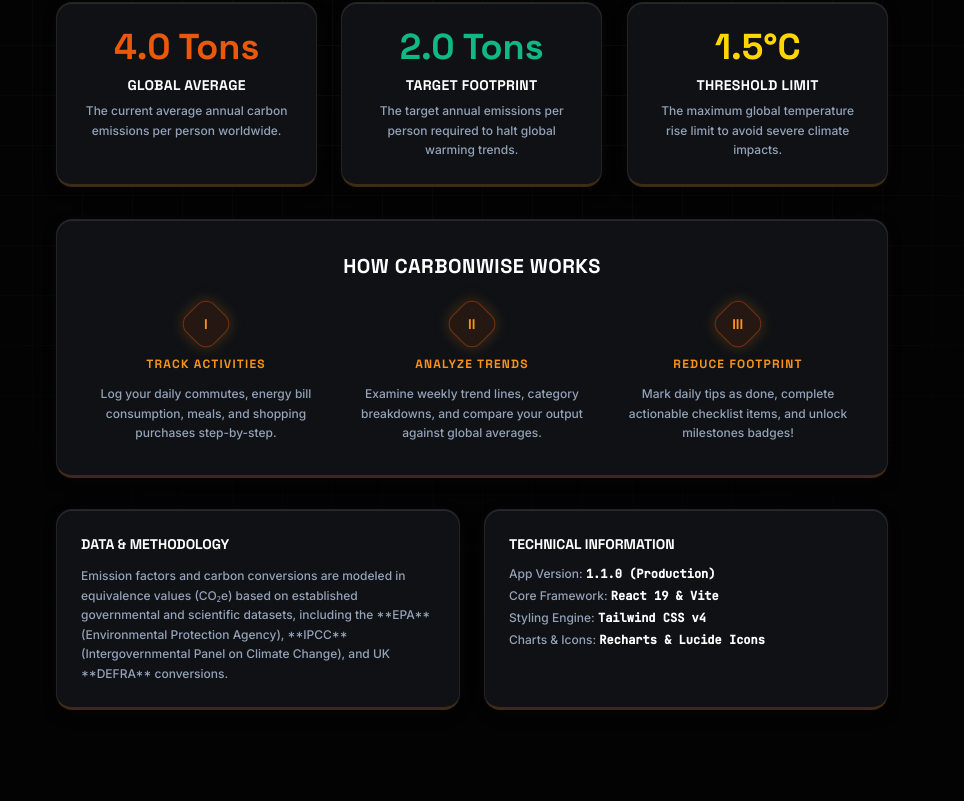
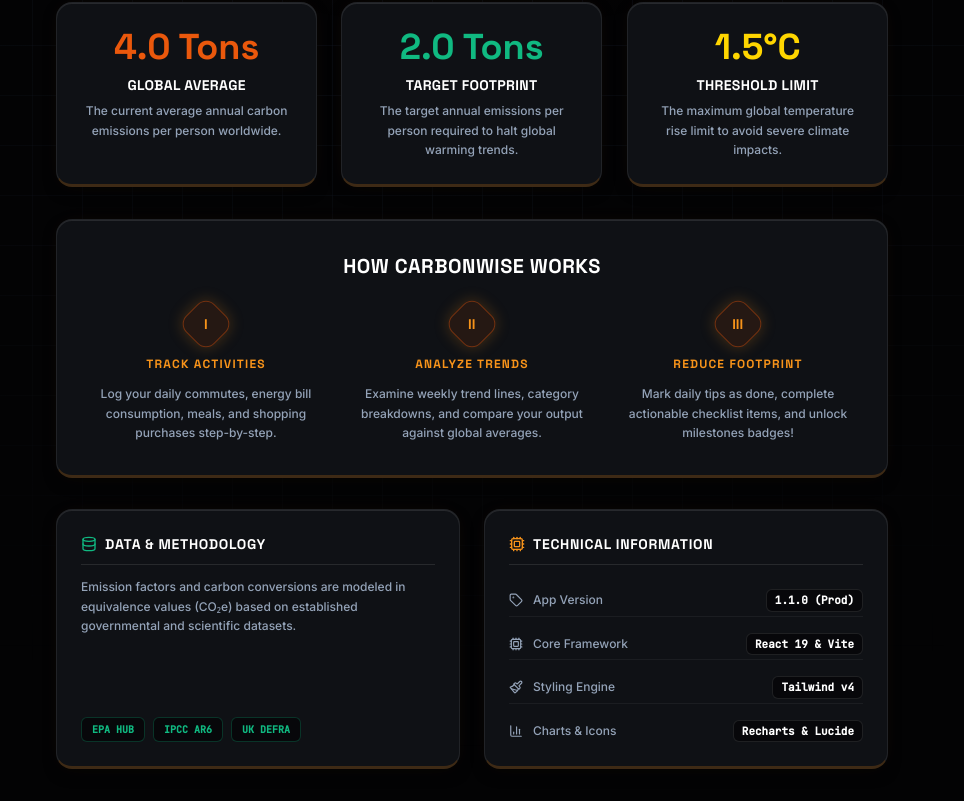
Before and after one commit to meetchauhan17/Carbon-Footprint-Awareness-Platform, a React (Vite) app: page /about in a window 1280 px wide. Shown: the part 755-1556 px from the top of the page, without its empty margins (168-1132 px from the left). Before the commit the page ends 1497 px from the top, so only its background shows below. Built offline with nearby package versions, Linux system fonts and the light colour scheme.

Commit message:
style: redesign About page Technical Information and Credits cards to be premium and modern

```diff
--- a/src/pages/About.jsx
+++ b/src/pages/About.jsx
@@ -3,7 +3,7 @@
 import { useCarbonStats } from '../hooks/useCarbonStats.js'
 import {
   Info, User, CheckCircle, Save, Trash2, ShieldAlert,
-  ToggleLeft, ToggleRight, Lightbulb
+  ToggleLeft, ToggleRight, Lightbulb, Cpu, Tag, Paintbrush, BarChart3, Database
 } from 'lucide-react'
 
 import ToastNotification from '../components/ToastNotification.jsx'
@@ -409,12 +409,22 @@
               onMouseMove={creditsTilt.onMouseMove}
               onMouseLeave={creditsTilt.onMouseLeave}
               style={creditsTilt.style}
-              className="glass-card rounded-2xl p-6 space-y-3"
+              className="glass-card rounded-2xl p-6 space-y-4 flex flex-col justify-between"
             >
-              <h3 className="text-sm font-bold text-white uppercase font-display">Data &amp; Methodology</h3>
-              <p className="text-xs text-[#94A3B8] leading-relaxed font-sans font-medium">
-                Emission factors and carbon conversions are modeled in equivalence values (CO₂e) based on established governmental and scientific datasets, including the **EPA** (Environmental Protection Agency), **IPCC** (Intergovernmental Panel on Climate Change), and UK **DEFRA** conversions.
-              </p>
+              <div>
+                <h3 className="text-sm font-bold text-white uppercase tracking-wider font-display flex items-center gap-2 border-b border-white/10 pb-2.5">
+                  <Database className="w-4 h-4 text-clay-success" />
+                  Data &amp; Methodology
+                </h3>
+                <p className="text-xs text-[#94A3B8] leading-relaxed font-sans font-medium mt-3">
+                  Emission factors and carbon conversions are modeled in equivalence values (CO₂e) based on established governmental and scientific datasets.
+                </p>
+              </div>
+              <div className="flex flex-wrap gap-2 pt-2">
+                <span className="text-[10px] font-bold text-[#10B981] bg-[#030304]/60 border border-[#10B981]/25 px-2.5 py-1 rounded-md font-mono select-none">EPA HUB</span>
+                <span className="text-[10px] font-bold text-[#10B981] bg-[#030304]/60 border border-[#10B981]/25 px-2.5 py-1 rounded-md font-mono select-none">IPCC AR6</span>
+                <span className="text-[10px] font-bold text-[#10B981] bg-[#030304]/60 border border-[#10B981]/25 px-2.5 py-1 rounded-md font-mono select-none">UK DEFRA</span>
+              </div>
             </div>
 
             {/* Tech Stack */}
@@ -423,14 +433,41 @@
               onMouseMove={techTilt.onMouseMove}
               onMouseLeave={techTilt.onMouseLeave}
               style={techTilt.style}
-              className="glass-card rounded-2xl p-6 space-y-3"
+              className="glass-card rounded-2xl p-6 space-y-4"
             >
-              <h3 className="text-sm font-bold text-white uppercase font-display">Technical Information</h3>
-              <div className="space-y-1.5 text-xs text-[#94A3B8] font-medium font-sans">
-                <p>App Version: <span className="text-white font-bold font-mono">1.1.0 (Production)</span></p>
-                <p>Core Framework: <span className="text-white font-bold font-mono">React 19 &amp; Vite</span></p>
-                <p>Styling Engine: <span className="text-white font-bold font-mono">Tailwind CSS v4</span></p>
-                <p>Charts &amp; Icons: <span className="text-white font-bold font-mono">Recharts &amp; Lucide Icons</span></p>
+              <h3 className="text-sm font-bold text-white uppercase tracking-wider font-display flex items-center gap-2 border-b border-white/10 pb-2.5">
+                <Cpu className="w-4 h-4 text-clay-primary" />
+                Technical Information
+              </h3>
+              <div className="space-y-3 pt-1">
+                <div className="flex items-center justify-between py-1 border-b border-white/5 last:border-0 last:pb-0">
+                  <div className="flex items-center gap-2.5">
+                    <Tag className="w-3.5 h-3.5 text-[#94A3B8]" />
+                    <span className="text-xs text-[#94A3B8] font-medium font-sans">App Version</span>
+                  </div>
+                  <span className="text-[11px] font-bold text-white font-mono bg-[#030304]/60 border border-white/10 px-2 py-0.5 rounded-md select-none">1.1.0 (Prod)</span>
+                </div>
+                <div className="flex items-center justify-between py-1 border-b border-white/5 last:border-0 last:pb-0">
+                  <div className="flex items-center gap-2.5">
+                    <Cpu className="w-3.5 h-3.5 text-[#94A3B8]" />
+                    <span className="text-xs text-[#94A3B8] font-medium font-sans">Core Framework</span>
+                  </div>
+                  <span className="text-[11px] font-bold text-white font-mono bg-[#030304]/60 border border-white/10 px-2 py-0.5 rounded-md select-none">React 19 &amp; Vite</span>
+                </div>
+                <div className="flex items-center justify-between py-1 border-b border-white/5 last:border-0 last:pb-0">
+                  <div className="flex items-center gap-2.5">
+                    <Paintbrush className="w-3.5 h-3.5 text-[#94A3B8]" />
+                    <span className="text-xs text-[#94A3B8] font-medium font-sans">Styling Engine</span>
+                  </div>
+                  <span className="text-[11px] font-bold text-white font-mono bg-[#030304]/60 border border-white/10 px-2 py-0.5 rounded-md select-none">Tailwind v4</span>
+                </div>
+                <div className="flex items-center justify-between py-1 border-b border-white/5 last:border-0 last:pb-0">
+                  <div className="flex items-center gap-2.5">
+                    <BarChart3 className="w-3.5 h-3.5 text-[#94A3B8]" />
+                    <span className="text-xs text-[#94A3B8] font-medium font-sans">Charts &amp; Icons</span>
+                  </div>
+                  <span className="text-[11px] font-bold text-white font-mono bg-[#030304]/60 border border-white/10 px-2 py-0.5 rounded-md select-none">Recharts &amp; Lucide</span>
+                </div>
               </div>
             </div>
 
```
